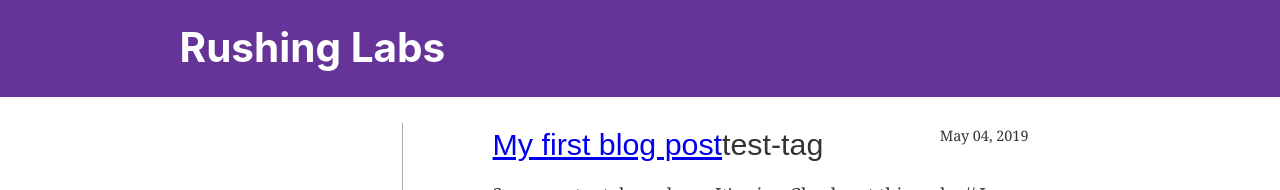
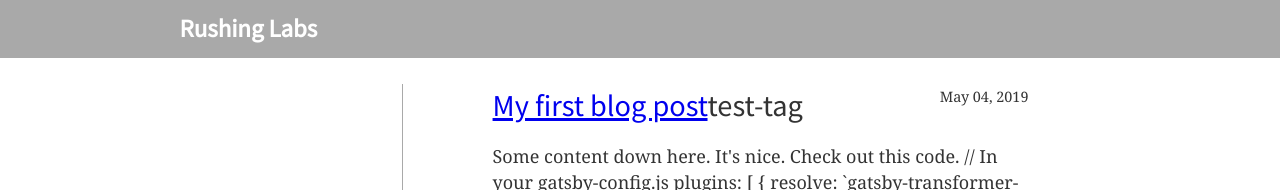
Before and after one commit to meddlin/rushinglabs-site, a Gatsby site: page / in a window 1280 px wide. Shown: the top 190 px of the page. Built offline with nearby package versions, Linux system fonts and the light colour scheme; Gatsby itself is replaced by a stand-in of ours; a web font is replaced by a local one.

Commit message:
Changed header to styled-components and changed colors.

```diff
--- a/src/components/header.js
+++ b/src/components/header.js
@@ -1,24 +1,34 @@
-import { Link } from "gatsby"
-import PropTypes from "prop-types"
-import React from "react"
+import React from "react";
+import { Link } from "gatsby";
+import PropTypes from "prop-types";
+import styled from "styled-components";
+
+const HeaderContainer = styled.header`
+	background: darkgray;
+	margin-bottom: 1.45rem;
+	font-family: 'Source Sans Pro', sans-serif;
+
+	div {
+		margin: 0 auto;
+		max-width: 960px;
+		padding: 0.85rem 1.0875rem;
+	}
+`;
+
+const HeaderText = styled.h3`
+	font-family: inherit;
+	margin: 0;
+`;
 
 const Header = ({ siteTitle }) => (
-	<header style={{ background: `rebeccapurple`, marginBottom: `1.45rem`, }}>
-
-		<div style={{
-				margin: `0 auto`,
-				maxWidth: 960, padding: `1.45rem 1.0875rem`, }}>
-			<h1 style={{ margin: 0 }}>
-				<Link to="/"
-					style={{
-						color: `white`,
-						textDecoration: `none`,
-					}}>
-					{siteTitle}
-				</Link>
-			</h1>
+	<HeaderContainer>
+		<link href="https://fonts.googleapis.com/css?family=Muli|Source+Sans+Pro&display=swap" rel="stylesheet" />
+		<div>
+			<HeaderText>
+				<Link to="/" style={{ color: `white`, textDecoration: `none` }}>{siteTitle}</Link>
+			</HeaderText>
 		</div>
-	</header>
+	</HeaderContainer>
 )
 
 Header.propTypes = {
--- a/src/components/layout.js
+++ b/src/components/layout.js
@@ -7,7 +7,7 @@
 
 import React from "react"
 import PropTypes from "prop-types"
-import { useStaticQuery, graphql } from "gatsby"
+import { Link, useStaticQuery, graphql } from "gatsby"
 
 import Header from "./header"
 import "./layout.css"
@@ -21,18 +21,12 @@ const Layout = ({ children }) => {
 			}
 		}
 	}
-  `)
+	`);
 
 	return (
-    <>
+		<div>
 			<Header siteTitle={data.site.siteMetadata.title} />
-      <div
-        style={{
-          margin: `0 auto`,
-          maxWidth: 960,
-          padding: `0 1.0875rem 1.45rem`,
-        }}
-      >
+			<div style={{ margin: `0 auto`, maxWidth: 960, padding: `0 1.0875rem 1.45rem`, }}>
 				<main>{children}</main>
 				<footer>
 					© {new Date().getFullYear()}, Built with
@@ -40,8 +34,8 @@ const Layout = ({ children }) => {
 					<a href="https://www.gatsbyjs.org">Gatsby</a>
 				</footer>
 			</div>
-    </>
-  )
+		</div>
+		);
 	}
 
 	Layout.propTypes = {
```
Lines whose indentation alone changed are shown as unchanged.
